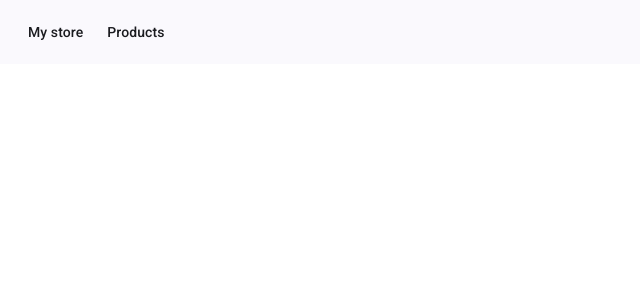
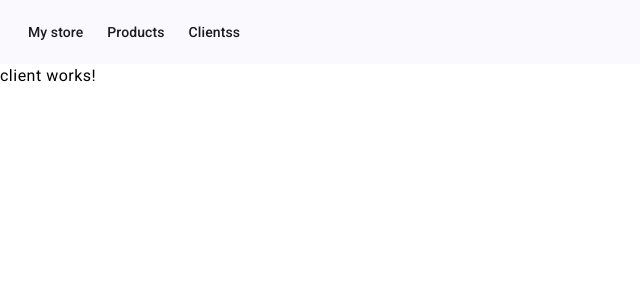
Before and after one commit to eduardodecarvalho/mystore-client, an Angular app: page /clients in a window 1280 px wide. Before the commit this address led to /. Shown: the top 300 px of the page, without its empty margins (0-640 px from the left). Built offline with nearby package versions, Linux system fonts and the light colour scheme.

Commit message:
add client component

```diff
--- a/src/app/app.component.html
+++ b/src/app/app.component.html
@@ -3,6 +3,7 @@
     <a mat-button routerLink="/">My store</a>
     <span class="spacer"></span>
     <a mat-button routerLink="/products">Products</a>
+    <a mat-button routerLink="/clients">Clientss</a>
   </mat-toolbar-row>
 </mat-toolbar>
 <router-outlet></router-outlet>
--- a/src/app/app.routes.ts
+++ b/src/app/app.routes.ts
@@ -1,6 +1,8 @@
 import { Routes } from '@angular/router';
-import {ProductComponent} from "./product/product.component";
+import { ProductComponent } from "./product/product.component";
+import { ClientComponent } from './client/client.component';
 
 export const routes: Routes = [
-  { path: 'products', component: ProductComponent}
+  { path: 'products', component: ProductComponent },
+  { path: 'clients', component: ClientComponent }
 ];
--- /dev/null
+++ b/src/app/client/client.component.html
@@ -0,0 +1 @@
+<p>client works!</p>
```
Also changed, not shown: src/app/client/client.component.ts (added, +12 -0 lines), src/app/client/client.component.css (added), 1 other file (tests, documents, lock files or other folders).
